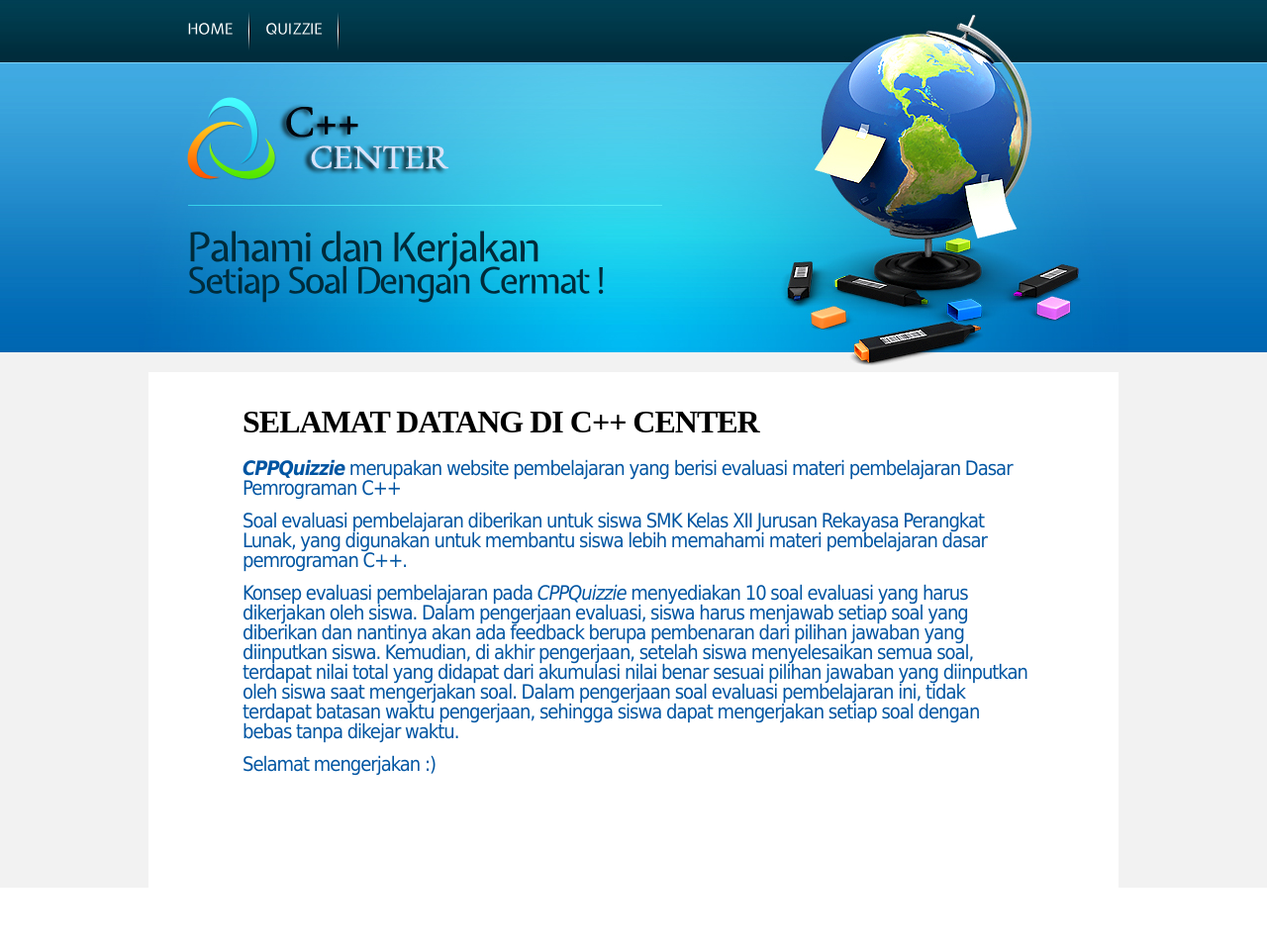
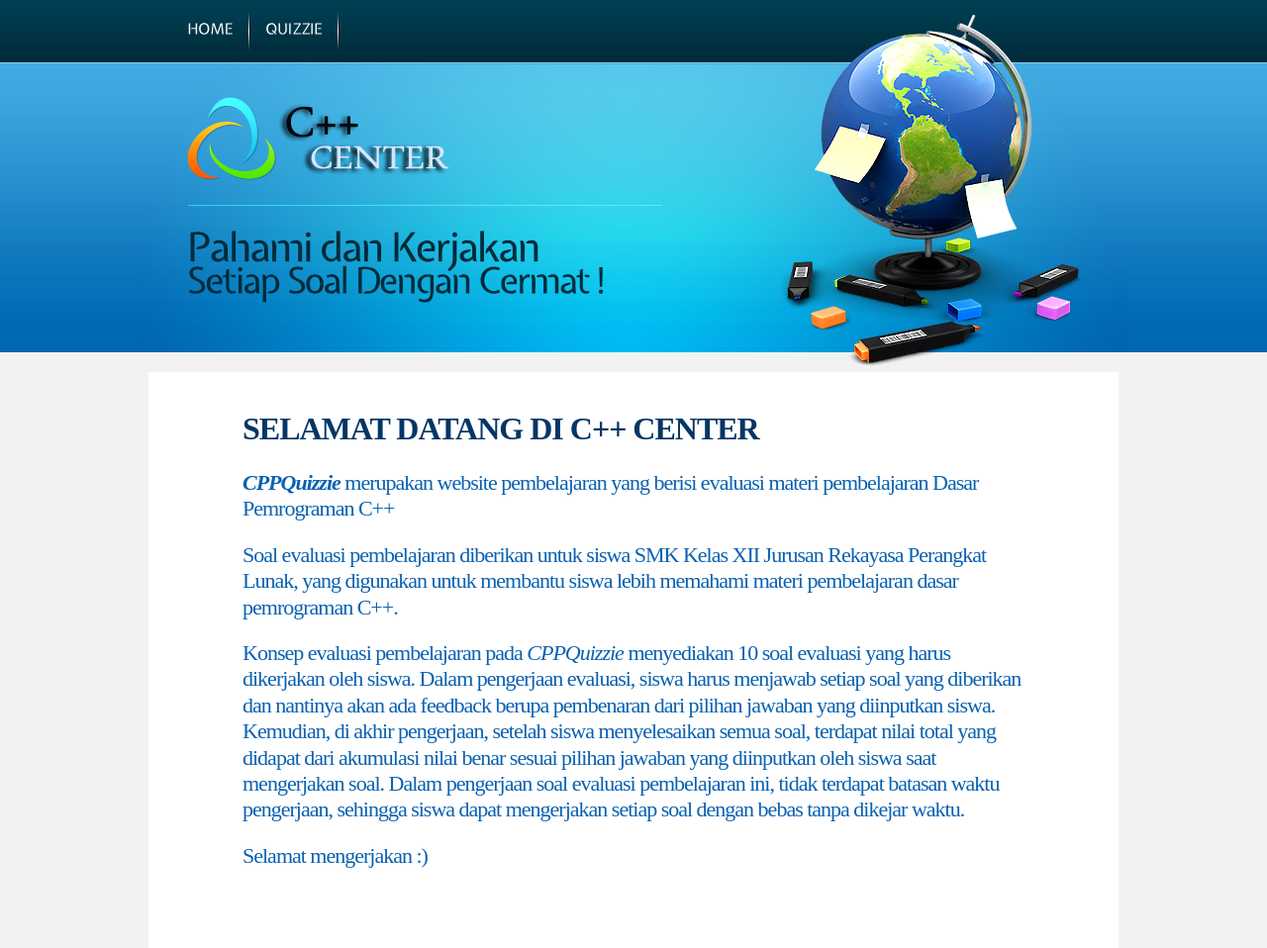
Before and after one commit to Lokeshburade007/CPPQuizzie, a plain HTML site: page index.html in a window 1280 px wide. Shown: the top 958 px of the page at 99% size. Before the commit the page ends 917 px from the top, so only its background shows below. Drawn offline with Linux system fonts and the light colour scheme.

Commit message:
Update css/style.css

```diff
--- a/css/style.css
+++ b/css/style.css
@@ -17,7 +17,7 @@ body {background:url(../images/bg_top2.jpg) top repeat-x #fff;border:0;font:14px
 a {color:#000;text-decoration:underline;outline:none}
 a:hover {text-decoration:none}
 h1 {padding:47px 0 0 39px}
-h2 {font-size:32px;font-family:Algerian;color:#000;text-transform:uppercase;line-height:1.2em;padding:31px 0 20px 0;letter-spacing:-1px}
+h2 {font-size:32px;font-family:Lithos Pro Regular;color:#043665;text-transform:uppercase;line-height:1.5em;padding:33px 0 20px 0;letter-spacing:-1px}
 h2 span {display:block;margin-top:-12px}
 h3 {font-size:27px;color:#000;line-height:1.2em;padding:14px 0 13px 0;letter-spacing:-2px}
 p {padding-bottom:20px}
@@ -50,7 +50,7 @@ content {width:100%;overflow:hidden;padding-bottom:30px}
 .marg_top1 {margin-top:-10px}
 .marg_left1 {margin-left:-5px}
 .font1 {text-align:center;display:block;font-size:23px;line-height:1.2em;padding:7px 0 36px 0;color:#000;letter-spacing:-1px}
-.font2 {font-style:Arial;font-size:20px;line-height:1.0em;color:#0055a2;padding:0 0 15px 0;letter-spacing: -1px;margin-top:-2px}
+.font2 {font-size:22px;font-family:Maiandra GD;line-height:1.2em;color:#0961b1;padding:0 0 22px 0;letter-spacing: -1px;margin-top:-2px}
 .font2 span {display:block;margin-top:-6px}
 .font2 a {color:#0055a2;text-decoration:none}
 .font2 a:hover {color:#000}
```
